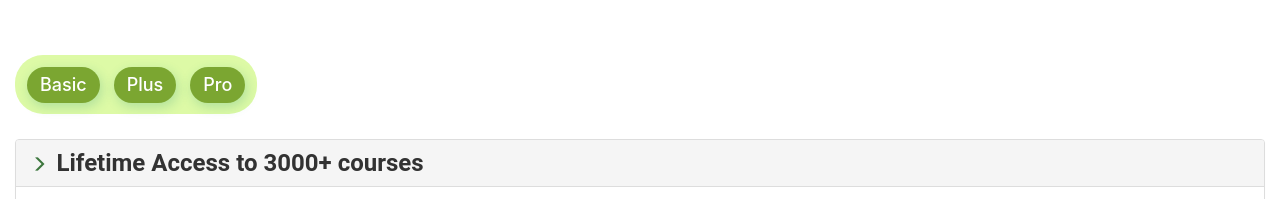
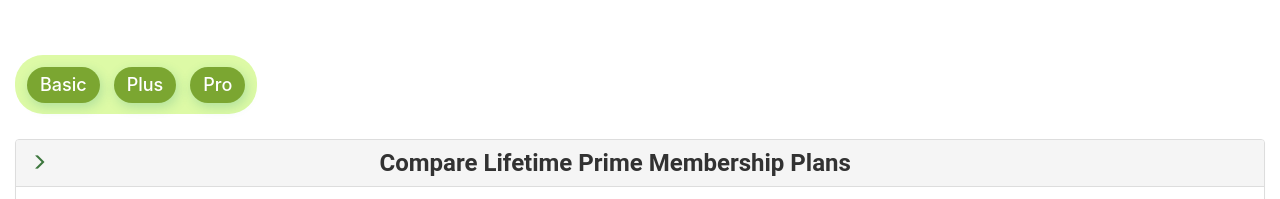
Before and after one commit to dishowrov/Janets-Membership-Plans-Table, a plain HTML site: page index.html in a window 1280 px wide. Shown: the top 199 px of the page. Drawn offline with nearby package versions, Linux system fonts and the light colour scheme.

Commit message:
new updated based on client demands

```diff
--- a/index.html
+++ b/index.html
@@ -61,8 +61,12 @@
                                         <div class="panel-heading">
                                             <h4 class="panel-title">
                                                 <a data-toggle="collapse" data-parent="#accordion" href="#collapseOne">
-                                                    <span class="glyphicon glyphicon-menu-right text-success dis-panel-title-icon"></span>
-                                                    <span class="dis-panel-title-text">Lifetime Access to 3000+ courses</span>
+                                                    <div class="dis-panel-title-icon">
+                                                        <span class="glyphicon glyphicon-menu-right text-success"></span>
+                                                    </div>
+                                                    <div class="dis-panel-title-text">
+                                                        <h3>Compare Lifetime Prime Membership Plans</h3>
+                                                    </div>
                                                 </a>
                                             </h4>
                                         </div>
@@ -227,8 +231,12 @@
                                         <div class="panel-heading">
                                             <h4 class="panel-title">
                                                 <a data-toggle="collapse" data-parent="#accordion" href="#collapseTwo">
-                                                    <span class="glyphicon glyphicon-menu-right text-success dis-panel-title-icon"></span>
-                                                    <span class="dis-panel-title-text">Lifetime Access to 3000+ courses</span>
+                                                    <div class="dis-panel-title-icon">
+                                                        <span class="glyphicon glyphicon-menu-right text-success"></span>
+                                                    </div>
+                                                    <div class="dis-panel-title-text">
+                                                        <h3>Compare Lifetime Prime Membership Plans</h3>
+                                                    </div>
                                                 </a>
                                             </h4>
                                         </div>
@@ -392,8 +400,12 @@
                                         <div class="panel-heading">
                                             <h4 class="panel-title">
                                                 <a data-toggle="collapse" data-parent="#accordion" href="#collapseThree">
-                                                    <span class="glyphicon glyphicon-menu-right text-success dis-panel-title-icon"></span>
-                                                    <span class="dis-panel-title-text">Lifetime Access to 3000+ courses</span>
+                                                    <div class="dis-panel-title-icon">
+                                                        <span class="glyphicon glyphicon-menu-right text-success"></span>
+                                                    </div>
+                                                    <div class="dis-panel-title-text">
+                                                        <h3>Compare Lifetime Prime Membership Plans</h3>
+                                                    </div>
                                                 </a>
                                             </h4>
                                         </div>
--- a/src/style.scss
+++ b/src/style.scss
@@ -50,15 +50,26 @@
                         }
                     }
                     a {
+                        display: flex;
+                        align-items: center;
+
                         .dis-panel-title-icon {
+                            width: 5%;
                             margin-right: 5px;
                         }
 
                         .dis-panel-title-text {
+                            width: 95%;
+
+                            h3 {
+                            text-align: center;
+                            width: 90%;
                             color: #323232;
                             font-family: Roboto;
                             font-size: 24px;
                             font-weight: 700;
+                            margin: 0;
+                            }
                         }
                     }
                 }
```
Also changed, not shown: src/style.css, 1 other file.
